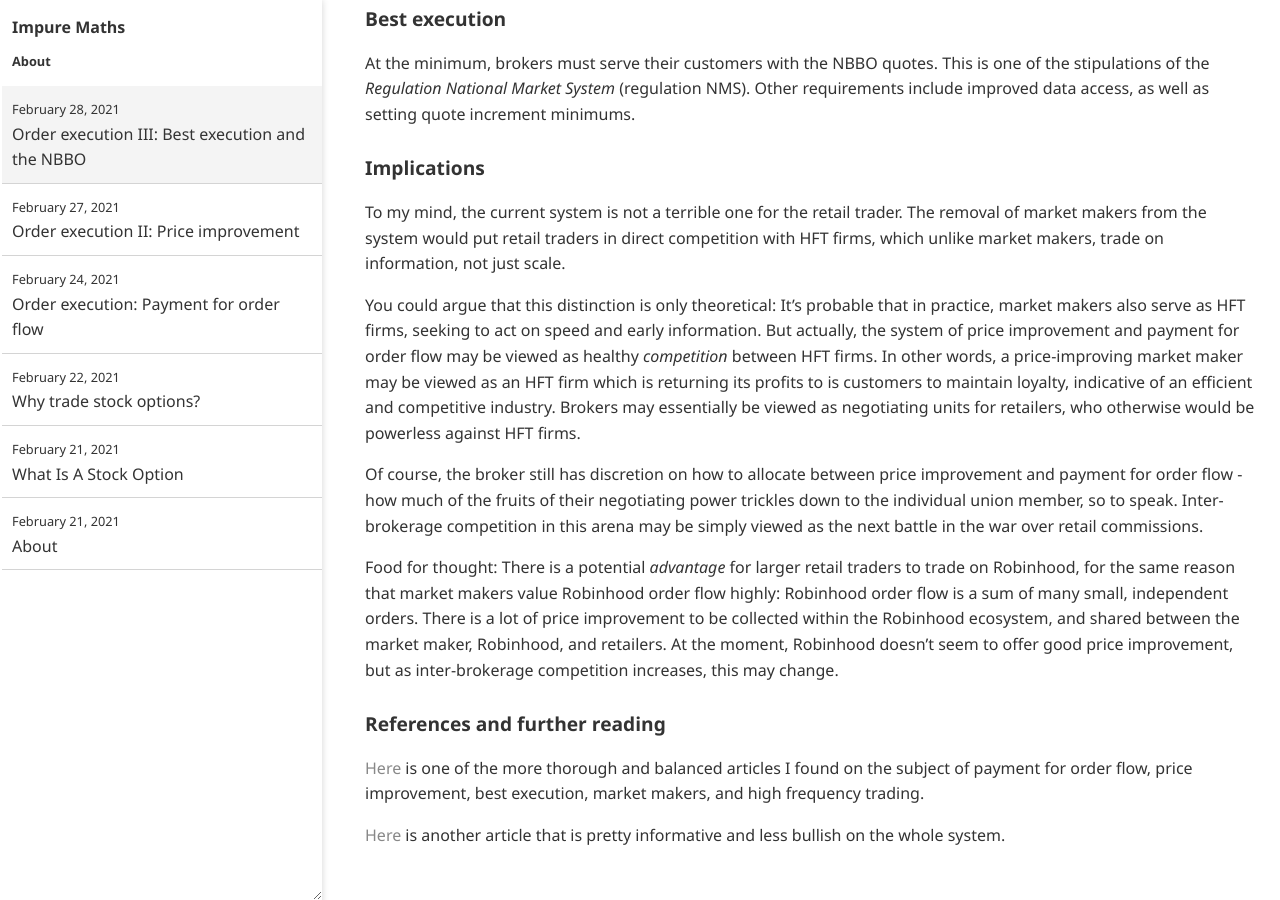
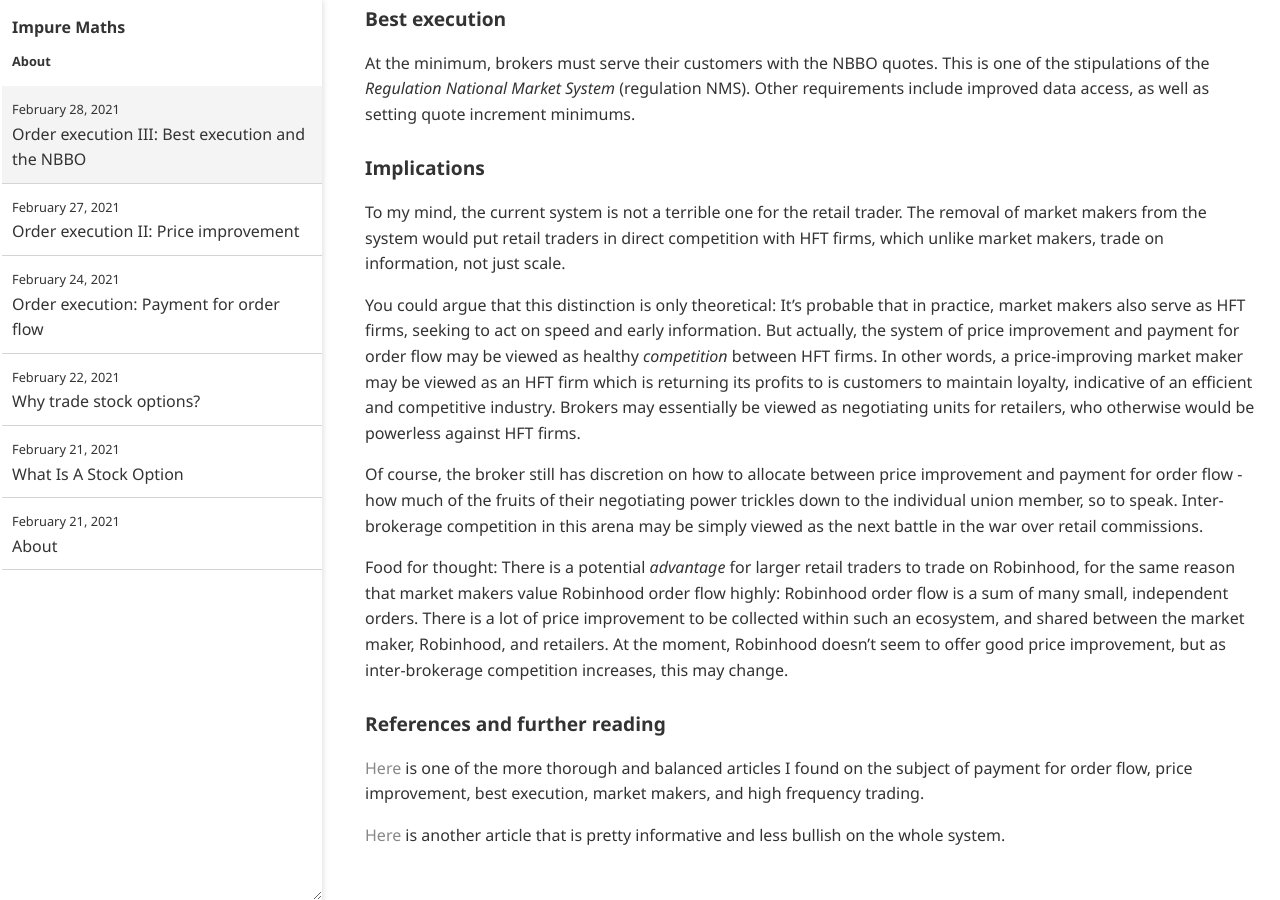
Before and after one commit to impuremaths/impuremaths.github.io, a Jekyll site: the page built from _posts/2021-02-28-order-execution-iii.md, in a window 1280 px wide and 900 px high, scrolled down 754 px. Built offline with Jekyll 4.4.1, drawn with Linux system fonts in a browser that asks for light colours.

Commit message:
Update 2021-02-28-order-execution-iii.md

```diff
--- a/_posts/2021-02-28-order-execution-iii.md
+++ b/_posts/2021-02-28-order-execution-iii.md
@@ -26,7 +26,7 @@ You could argue that this distinction is only theoretical: It's probable that in
 
 Of course, the broker still has discretion on how to allocate between price improvement and payment for order flow - how much of the fruits of their negotiating power trickles down to the individual union member, so to speak. Inter-brokerage competition in this arena may be simply viewed as the next battle in the war over retail commissions.
 
-Food for thought: There is a potential _advantage_ for larger retail traders to trade on Robinhood, for the same reason that market makers value Robinhood order flow highly: Robinhood order flow is a sum of many small, independent orders. There is a lot of price improvement to be collected within the Robinhood ecosystem, and shared between the market maker, Robinhood, and retailers. At the moment, Robinhood doesn't seem to offer good price improvement, but as inter-brokerage competition increases, this may change.
+Food for thought: There is a potential _advantage_ for larger retail traders to trade on Robinhood, for the same reason that market makers value Robinhood order flow highly: Robinhood order flow is a sum of many small, independent orders. There is a lot of price improvement to be collected within such an ecosystem, and shared between the market maker, Robinhood, and retailers. At the moment, Robinhood doesn't seem to offer good price improvement, but as inter-brokerage competition increases, this may change.
 
 
 ### References and further reading
```
